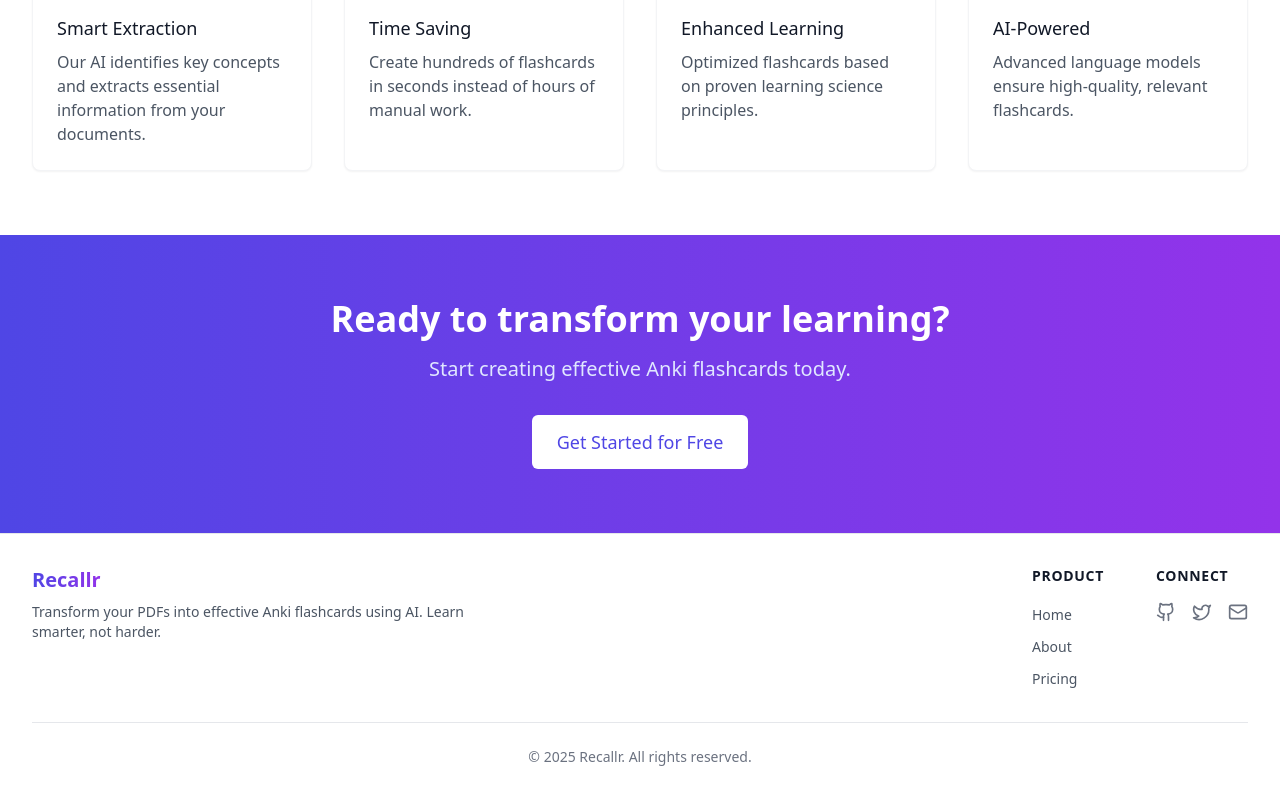
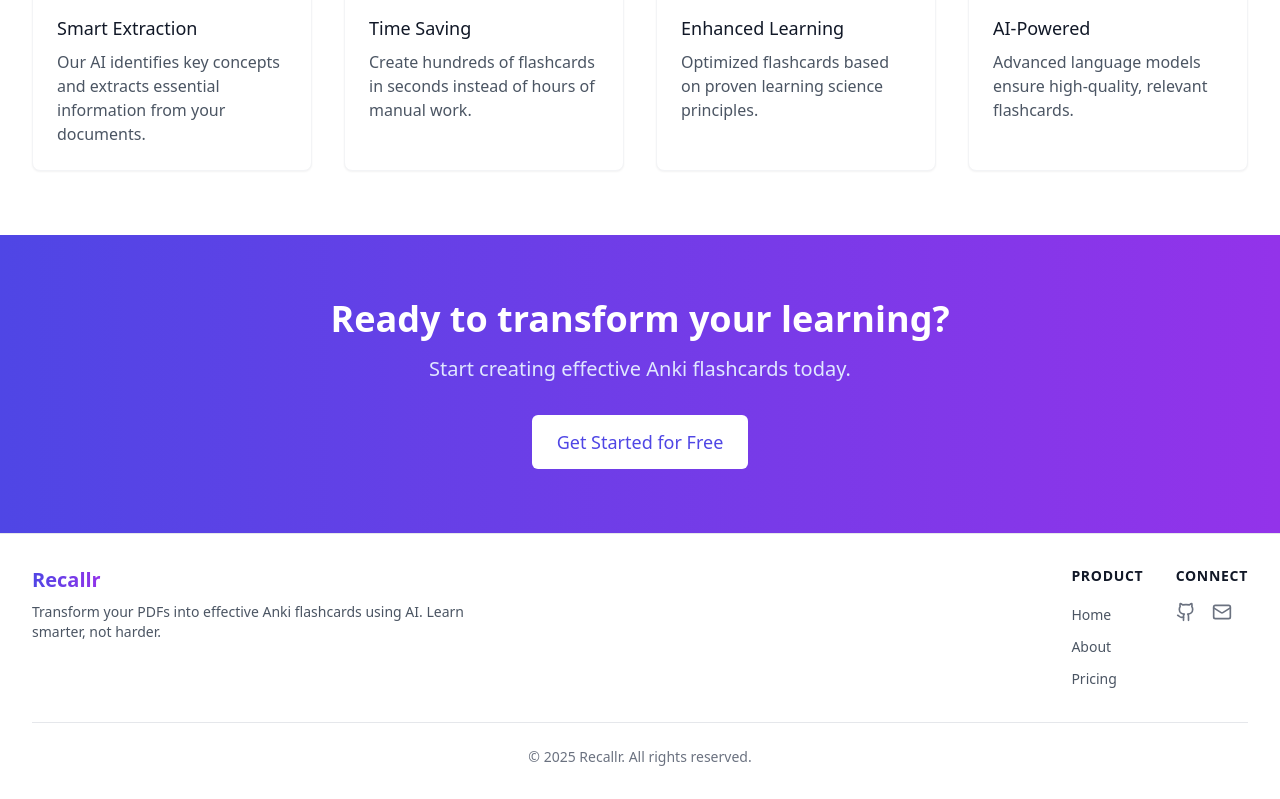
Before and after one commit to yossev/recallr, a React (Vite) app in the folder frontend/: page / in a window 1280 px wide. Shown: the part 1763-2562 px from the top of the page. Built offline with nearby package versions, Linux system fonts and the light colour scheme.

Commit message:
- Frontend bug fixes

```diff
--- a/frontend/src/components/Footer.tsx
+++ b/frontend/src/components/Footer.tsx
@@ -1,8 +1,10 @@
 import React from 'react';
 import { Link } from 'react-router-dom';
-import { GithubIcon, TwitterIcon, MailIcon } from 'lucide-react';
+import { GithubIcon, MailIcon } from 'lucide-react';
+
 const Footer = () => {
-  return <footer className="bg-white border-t border-gray-200">
+  return (
+    <footer className="bg-white border-t border-gray-200">
       <div className="max-w-7xl mx-auto px-4 sm:px-6 lg:px-8 py-8">
         <div className="md:flex md:justify-between">
           <div className="mb-6 md:mb-0">
@@ -44,13 +46,18 @@
                 Connect
               </h3>
               <div className="flex space-x-4 mt-2">
-                <a href="#" className="text-gray-500 hover:text-indigo-600">
+                <a
+                  href="https://github.com/yossev"
+                  target="_blank"
+                  rel="noopener noreferrer"
+                  className="text-gray-500 hover:text-indigo-600"
+                >
                   <GithubIcon size={20} />
                 </a>
-                <a href="#" className="text-gray-500 hover:text-indigo-600">
-                  <TwitterIcon size={20} />
-                </a>
-                <a href="#" className="text-gray-500 hover:text-indigo-600">
+                <a
+                  href="mailto:yossef.hisham@proton.me"
+                  className="text-gray-500 hover:text-indigo-600"
+                >
                   <MailIcon size={20} />
                 </a>
               </div>
@@ -63,6 +70,8 @@
           </p>
         </div>
       </div>
-    </footer>;
+    </footer>
+  );
 };
+
 export default Footer;
--- a/frontend/src/pages/Home.tsx
+++ b/frontend/src/pages/Home.tsx
@@ -22,7 +22,14 @@
             seconds.
           </p>
           <div className="mt-10">
-              <Link to="/#upload" className="inline-flex items-center justify-center px-6 py-3 border border-transparent text-base font-medium rounded-md text-white bg-gradient-to-r from-indigo-600 to-purple-600 hover:from-indigo-700 hover:to-purple-700 md:text-lg">
+            <Link
+              to="#upload"
+              className="inline-flex items-center justify-center px-6 py-3 border border-transparent text-base font-medium rounded-md text-white bg-gradient-to-r from-indigo-600 to-purple-600 hover:from-indigo-700 hover:to-purple-700 md:text-lg"
+              onClick={(e) => {
+                e.preventDefault();
+                document.getElementById('upload')?.scrollIntoView({ behavior: 'smooth' });
+              }}
+            >
               Get Started
             </Link>
             <Link to="/about" className="ml-4 inline-flex items-center justify-center px-6 py-3 border border-transparent text-base font-medium rounded-md text-indigo-600 bg-white hover:bg-gray-50 md:text-lg">
```
Lines whose indentation alone changed are shown as unchanged.
